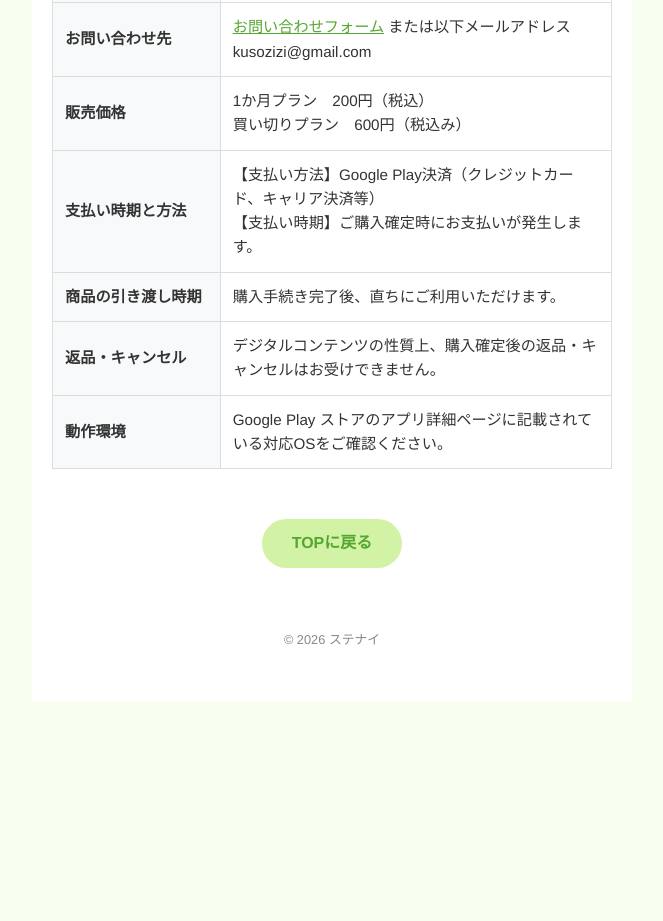
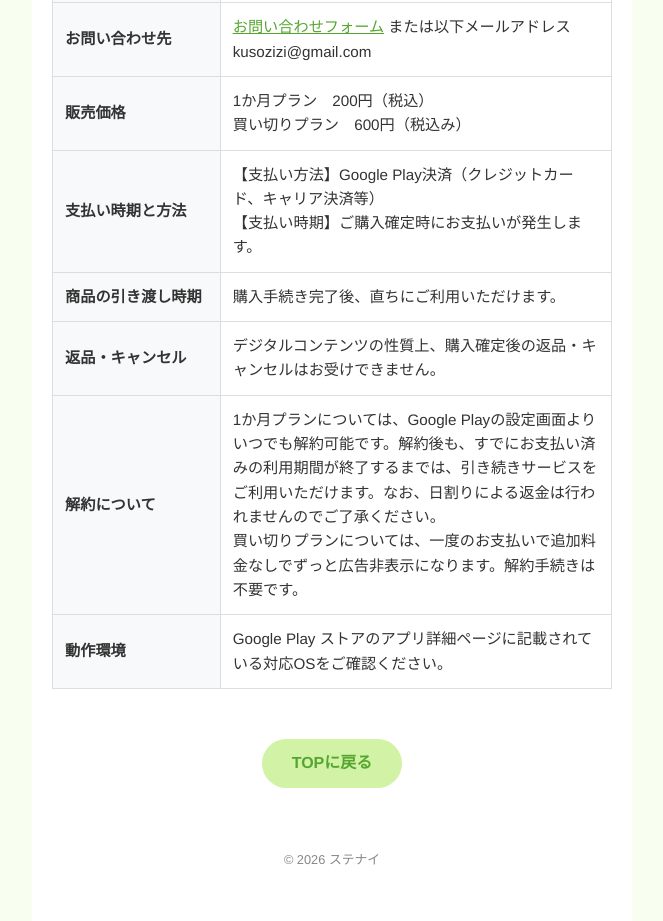
Before and after one commit to kusozizi/tabekiru-web, a website: page public/Privacy_Policy.html in a window 1280 px wide. Shown: the part 1226-2147 px from the top of the page, without its empty margins (308-971 px from the left). Before the commit the page ends 1927 px from the top, so only its background shows below. Drawn offline with Linux system fonts and the light colour scheme.

Commit message:
tokushoho update

```diff
--- a/Privacy_Policy.html
+++ b/public/Privacy_Policy.html
@@ -173,6 +173,12 @@
 	                    <td style="padding: 12px; border: 1px solid #ddd;">デジタルコンテンツの性質上、購入確定後の返品・キャンセルはお受けできません。</td>
 	                </tr>
 	                <tr>
+	                    <th style="background: #f8f9fa; padding: 12px; border: 1px solid #ddd; text-align: left;">解約について</th>
+	                    <td style="padding: 12px; border: 1px solid #ddd;">
+	                    1か月プランについては、Google Playの設定画面よりいつでも解約可能です。解約後も、すでにお支払い済みの利用期間が終了するまでは、引き続きサービスをご利用いただけます。なお、日割りによる返金は行われませんのでご了承ください。<br>
+	                    買い切りプランについては、一度のお支払いで追加料金なしでずっと広告非表示になります。解約手続きは不要です。</td>
+	                </tr>
+	                <tr>
 	                    <th style="background: #f8f9fa; padding: 12px; border: 1px solid #ddd; text-align: left;">動作環境</th>
 	                    <td style="padding: 12px; border: 1px solid #ddd;">Google Play ストアのアプリ詳細ページに記載されている対応OSをご確認ください。</td>
 	                </tr>
```
Also changed, not shown: firebase.json, public/Screen2.png (renamed from Screen2.png), public/Screen3.png (renamed from Screen3.png), public/Screen4.png (renamed from Screen4.png), public/Screen5.png (renamed from Screen5.png), public/Screen6.png (renamed from Screen6.png), public/Screen7.png (renamed from Screen7.png), public/Screen8.png (renamed from Screen8.png), public/faceup_icon-removebg-preview.png (renamed from faceup_icon-removebg-preview.png), public/index.html (renamed from index.html), public/ogp-image.png (renamed from ogp-image.png), 3 other files.
